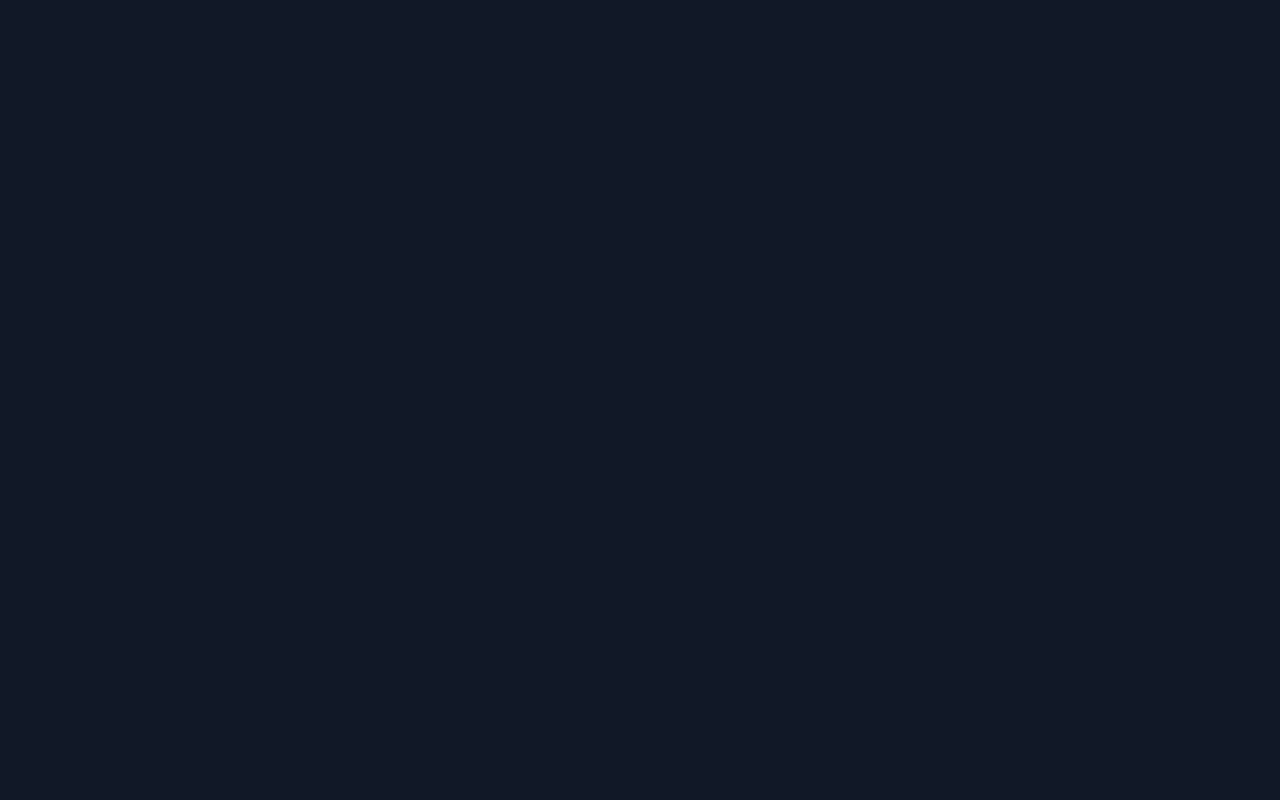
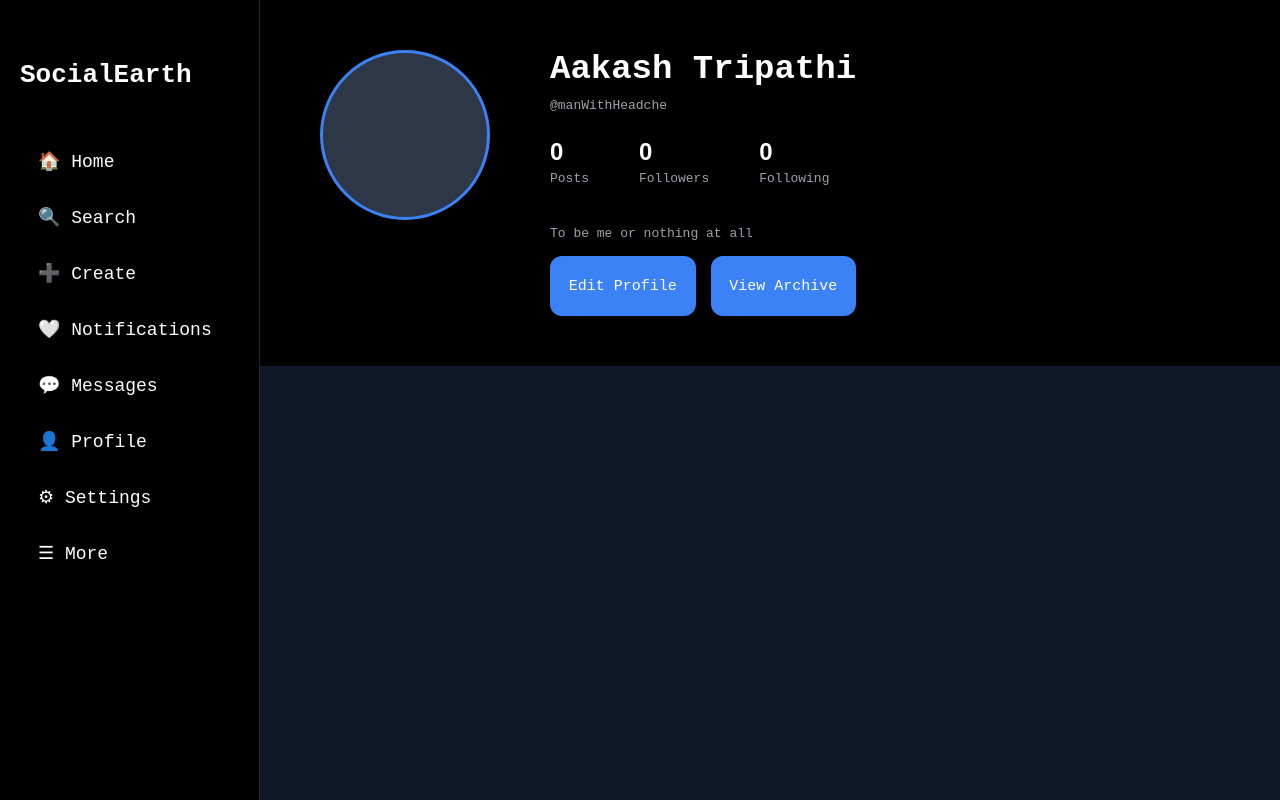
Before and after one commit to aakashtripathi011/SocialEarth, a React (Vite) app in the folder social-frontend/: page /profile in a window 1280 px wide. Before the commit this address had no page. Built offline with nearby package versions, Linux system fonts and the light colour scheme.

Commit message:
Add profile page layout and integrate sidebar navigation

```diff
--- a/social-frontend/src/App.jsx
+++ b/social-frontend/src/App.jsx
@@ -3,6 +3,7 @@ import { Routes, Route } from "react-router-dom";
 import Login from "./pages/Login";
 import Register from "./pages/Register";
 import Feed from "./pages/Feed";
+import Profile from "./pages/Profile";
 
 function App() {
   return (
@@ -10,6 +11,7 @@ function App() {
       <Route path="/login" element={<Login />} />
       <Route path="/register" element={<Register />} />
       <Route path="/feed" element={<Feed />} />
+      <Route path="/profile" element={<Profile />} />
     </Routes>
   );
 }
--- a/social-frontend/src/components/Sidebar.jsx
+++ b/social-frontend/src/components/Sidebar.jsx
@@ -1,4 +1,5 @@
 import "../styles/Sidebar.css";
+import { Link } from "react-router-dom";
 function Sidebar() {
   return (
     <div className="sidebar">
@@ -8,7 +9,11 @@ function Sidebar() {
       <button className="sidebar-btn">➕ Create</button>
       <button className="sidebar-btn">🤍 Notifications</button>
       <button className="sidebar-btn">💬 Messages</button>
-      <button className="sidebar-btn">👤 Profile</button>
+
+      <Link to="/profile">
+        <button className="sidebar-btn">👤 Profile</button>
+      </Link>
+
       <button className="sidebar-btn">⚙ Settings</button>
       <button className="sidebar-btn"> ☰ More</button>
     </div>
--- /dev/null
+++ b/social-frontend/src/pages/Profile.jsx
@@ -0,0 +1,42 @@
+import "../styles/Profile.css";
+import Sidebar from "../components/Sidebar";
+function Profile() {
+  return (
+    <div className="profile-container">
+      <Sidebar />
+      <div className="profile-header">
+        <div className="profile-picture"></div>
+
+        <div className="profile-info">
+          <h2>Aakash Tripathi</h2>
+
+          <p>@manWithHeadche</p>
+          <div className="profile-stats">
+            <div className="stat">
+              <h3>0</h3>
+              <p>Posts</p>
+            </div>
+
+            <div className="stat">
+              <h3>0</h3>
+              <p>Followers</p>
+            </div>
+
+            <div className="stat">
+              <h3>0</h3>
+              <p>Following</p>
+            </div>
+          </div>
+
+          <p>To be me or nothing at all</p>
+          <div className="btns">
+            <button className="profile-btn">Edit Profile</button>
+
+            <button className="profile-btn">View Archive</button>
+          </div>
+        </div>
+      </div>
+    </div>
+  );
+}
+export default Profile;
--- a/social-frontend/src/styles/Feed.css
+++ b/social-frontend/src/styles/Feed.css
@@ -8,4 +8,10 @@
 
 .main-content {
   flex: 1;
+
+  margin-left: 240px;
+
+  min-height: 100vh;
+
+  padding: 30px;
 }
--- /dev/null
+++ b/social-frontend/src/styles/Profile.css
@@ -0,0 +1,84 @@
+.profile-page {
+  display: flex;
+  min-height: 100vh;
+}
+
+.profile-container {
+  margin-left: 240px;
+
+  flex: 1;
+
+  padding: 50px 80px;
+
+  background: #000;
+
+  overflow-y: auto;
+}
+.profile-header {
+  display: flex;
+
+  gap: 60px;
+}
+.profile-picture {
+  width: 170px;
+  height: 170px;
+
+  border-radius: 50%;
+
+  background: #2d3748;
+
+  border: 3px solid #3b82f6;
+}
+
+.profile-info h2 {
+  font-size: 34px;
+
+  margin-bottom: 10px;
+  font-family: monospace;
+}
+
+.profile-info p {
+  color: #a1a1aa;
+
+  margin-bottom: 15px;
+  font-family: monospace;
+}
+.profile-stats {
+  display: flex;
+  gap: 50px;
+
+  margin: 25px 0;
+}
+
+.stat h3 {
+  font-size: 24px;
+  margin-bottom: 5px;
+}
+
+.stat p {
+  color: #a1a1aa;
+}
+
+.profile-actions {
+  display: flex;
+  gap: 15px;
+}
+.profile-btn {
+  height: 60px;
+  width: 100%;
+
+  border: none;
+  border-radius: 12px;
+
+  background-color: #3b82f6;
+  color: white;
+
+  font-size: 15px;
+  font-family: monospace;
+}
+.btns {
+  display: flex;
+  justify-content: center;
+
+  gap: 15px;
+}
--- a/social-frontend/src/styles/Sidebar.css
+++ b/social-frontend/src/styles/Sidebar.css
@@ -1,13 +1,20 @@
 .sidebar {
-  width: 240px;
+  position: fixed;
+
+  left: 0;
+  top: 0;
+
+  width: 260px;
   height: 100vh;
+
+  padding: 20px;
 
   display: flex;
   flex-direction: column;
-  left: 2px;
 
-  padding: 20px;
-  overflow-y: hidden;
+  border-right: 1px solid #262626;
+
+  background: #000;
 }
 
 .sidebar-btn {
```
